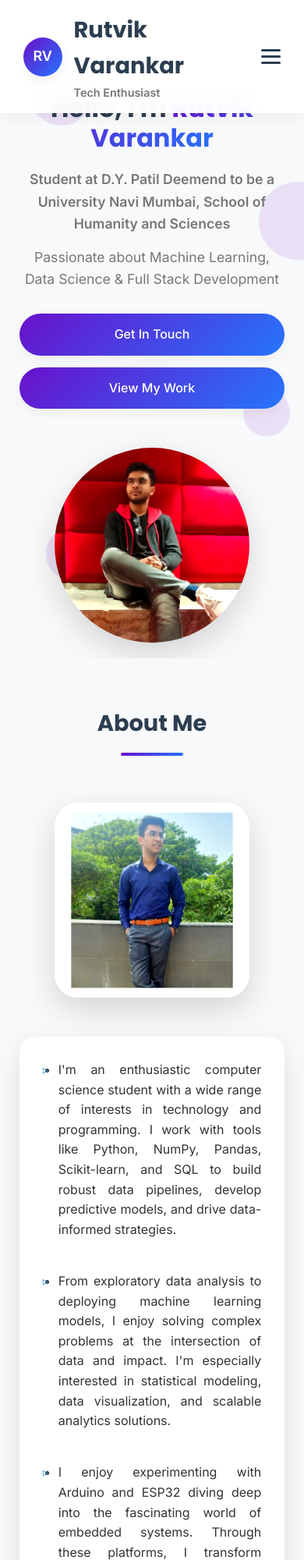
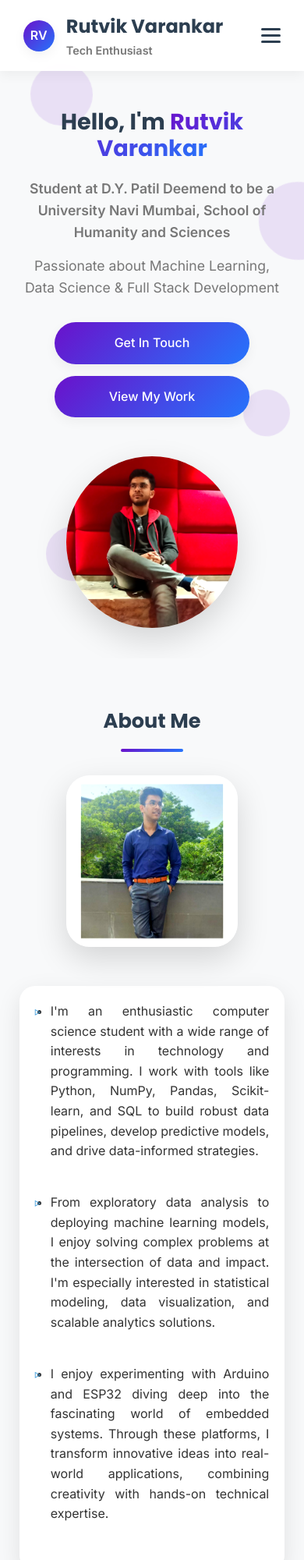
Before and after one commit to RutvikVarankar/portfoliorutvik, a plain HTML site: page index.html in a window 390 px wide. Shown: the top 2000 px of the page at 78% size. Drawn offline with Linux system fonts and the light colour scheme.

Commit message:
Updated css

```diff
--- a/index.html
+++ b/index.html
@@ -217,7 +217,7 @@
 
         /* Hamburger Menu */
         .hamburger {
-            display: flex;
+            display: none;
             flex-direction: column;
             cursor: pointer;
             gap: 5px;
@@ -243,6 +243,11 @@
 
         .hamburger.active span:nth-child(3) {
             transform: rotate(-45deg) translate(6px, -6px);
+        }
+
+        /* Desktop Navigation */
+        .desktop-nav {
+            display: block;
         }
 
         /* Mobile Navigation Menu */
@@ -309,11 +314,6 @@
             visibility: visible;
         }
 
-        /* Hide desktop navigation on all screen sizes */
-        .desktop-nav {
-            display: none;
-        }
-
         /* Hero Section */
         #hero {
             height: 100vh;
@@ -496,6 +496,7 @@
             object-fit: cover;
             transition: transform 0.5s ease;
             filter: brightness(1.05) contrast(1.05) saturate(1.1);
+            border-radius: 30px; /* Added to ensure corners are rounded */
         }
 
         .image-frame:hover .profile-image {
@@ -1004,6 +1005,7 @@
             aspect-ratio: 3/2;
             object-fit: cover;
             transition: transform 0.3s ease;
+            border-radius: 10px;
         }
 
         .project:hover img {
@@ -1249,7 +1251,7 @@
             box-shadow: 0 4px 8px rgba(37, 211, 102, 0.3);
         }
 
-        /* Responsive Design */
+        /* Responsive Design - IMPROVED */
         @media (max-width: 1200px) {
             .hero-text h2 {
                 font-size: 3rem;
@@ -1291,6 +1293,14 @@
                 max-width: 100%;
                 margin-top: 20px;
             }
+
+            .desktop-nav {
+                display: none;
+            }
+
+            .hamburger {
+                display: flex;
+            }
         }
 
         @media (max-width: 768px) {
@@ -1300,6 +1310,7 @@
 
             .section-title {
                 font-size: 2rem;
+                margin-bottom: 40px;
             }
 
             .hero-text h2 {
@@ -1329,6 +1340,26 @@
             .contact-buttons {
                 flex-direction: column;
             }
+
+            .contact-btn {
+                width: 100%;
+            }
+
+            .education-cards,
+            .internship-card,
+            .about-cards {
+                padding: 25px;
+            }
+
+            .hero-buttons {
+                flex-direction: column;
+                align-items: center;
+            }
+
+            .hero-buttons .btn {
+                width: 100%;
+                max-width: 250px;
+            }
         }
 
         @media (max-width: 576px) {
@@ -1343,6 +1374,7 @@
 
             .section-title {
                 font-size: 1.8rem;
+                margin-bottom: 30px;
             }
 
             .hero-text h2 {
@@ -1375,10 +1407,61 @@
             .skills-container {
                 grid-template-columns: 1fr;
             }
+
+            .education-cards,
+            .internship-card,
+            .about-cards {
+                padding: 20px;
+            }
+
+            .contact-info {
+                padding: 20px;
+            }
+
+            .contact-buttons {
+                gap: 15px;
+            }
+
+            .social-links {
+                justify-content: center;
+            }
+
+            .logo h1 {
+                font-size: 1.5rem;
+            }
+
+            .circle {
+                width: 40px;
+                height: 40px;
+                font-size: 16px;
+            }
+        }
+
+        @media (max-width: 400px) {
+            .image-container {
+                width: 220px;
+                height: 220px;
+            }
+
+            .image-frame {
+                width: 220px;
+                height: 220px;
+            }
+
+            .hero-text h2 {
+                font-size: 1.8rem;
+            }
+
+            .section-title {
+                font-size: 1.6rem;
+            }
+
+            .upcoming-project-container {
+                grid-template-columns: 1fr;
+            }
         }
     </style>
 </head>
-
 <body>
     <!-- Header Section -->
     <header id="header">
```
